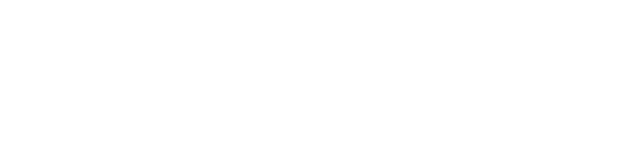
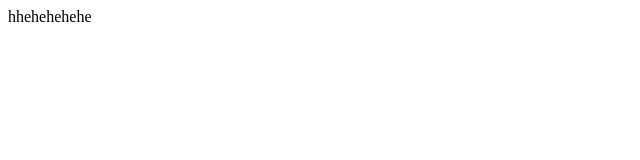
Before and after one commit to kashvic117/hicakm, a plain HTML site: page index.html in a window 1280 px wide. Shown: the whole page, without its empty margins (0-640 px from the left). Drawn offline with Linux system fonts and the light colour scheme.

Commit message:
Update index.html

```diff
--- a/index.html
+++ b/index.html
@@ -2,7 +2,7 @@
 <html lang="en">
   <head></head>
 
-
+hhehehehehe
 
   <body></body>
 </html>
```
